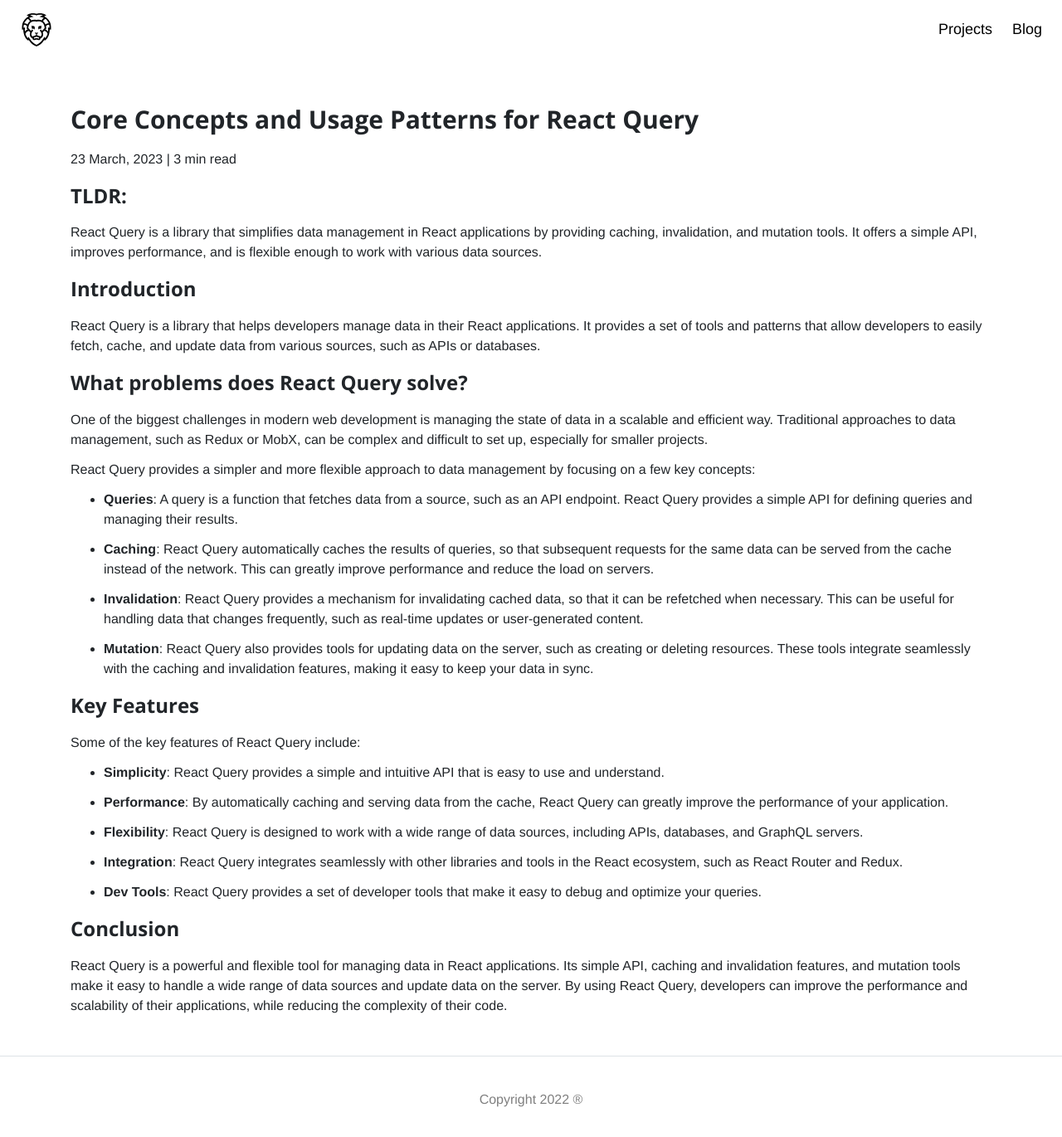
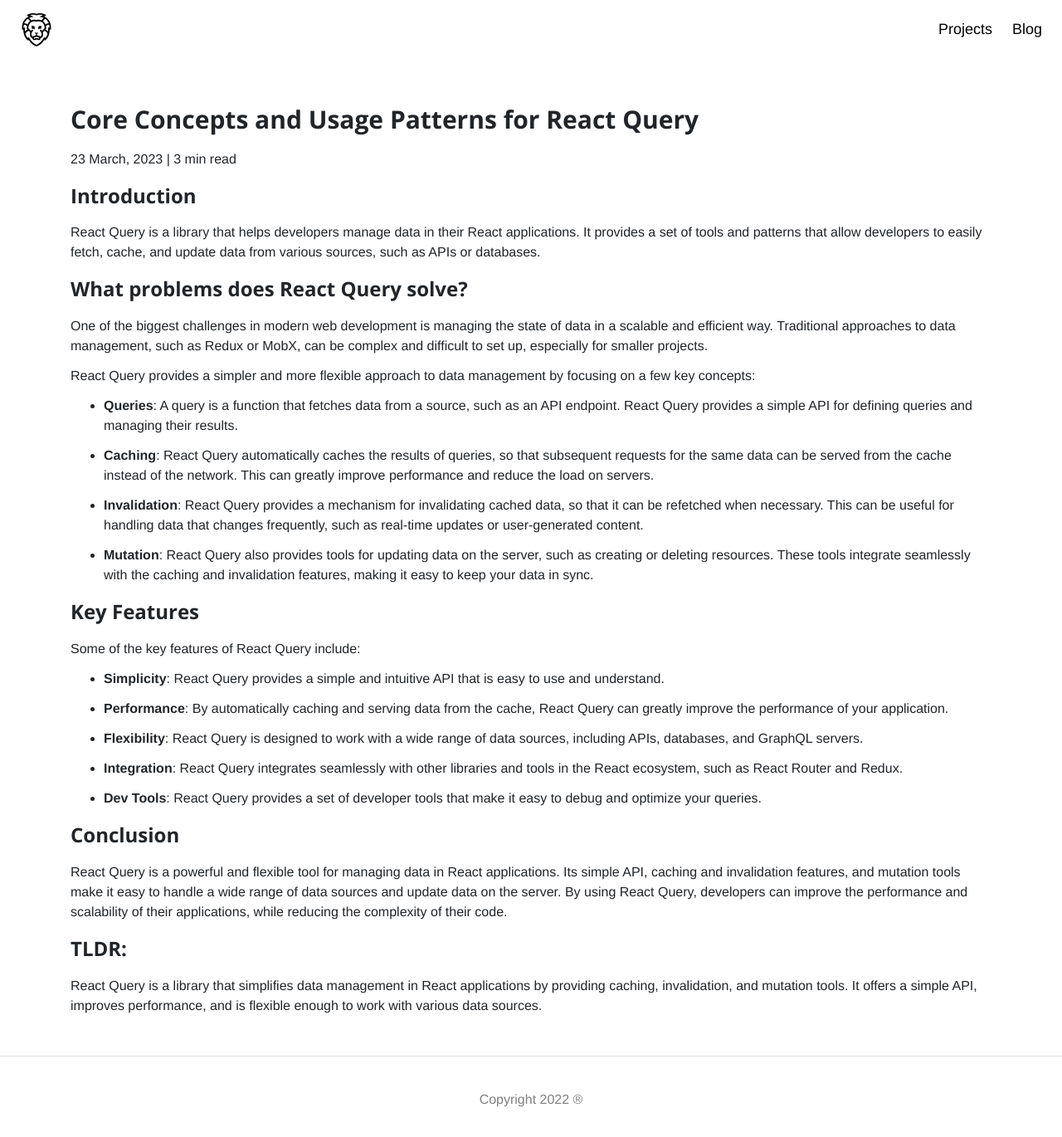
Before and after one commit to jmonterroso/jmonterroso.github.io, a Jekyll site: the page built from _posts/2023-03-23-react-query-core-concepts-and-usage-patterns.md, in a window 1280 px wide and 1370 px high. Shown: the whole window at 83% size. Built offline with Jekyll 4.4.1, drawn with Linux system fonts in a browser that asks for light colours; nearby versions of some CDN libraries; comment, search, counter and statistics services are not loaded; part of the change alters nothing that is shown.

```diff
--- a/_posts/2023-03-23-react-query-core-concepts-and-usage-patterns.md
+++ b/_posts/2023-03-23-react-query-core-concepts-and-usage-patterns.md
@@ -10,9 +10,6 @@ comments: true
 lang: en
 permalink: /en/react-query-core-concepts-and-usage-patterns
 ---
-
-## TLDR:
-React Query is a library that simplifies data management in React applications by providing caching, invalidation, and mutation tools. It offers a simple API, improves performance, and is flexible enough to work with various data sources.
 
 ## Introduction
 React Query is a library that helps developers manage data in their React applications. It provides a set of tools and patterns that allow developers to easily fetch, cache, and update data from various sources, such as APIs or databases.
@@ -48,3 +45,6 @@ Some of the key features of React Query include:
 ## Conclusion
 
 React Query is a powerful and flexible tool for managing data in React applications. Its simple API, caching and invalidation features, and mutation tools make it easy to handle a wide range of data sources and update data on the server. By using React Query, developers can improve the performance and scalability of their applications, while reducing the complexity of their code.
+
+## TLDR:
+React Query is a library that simplifies data management in React applications by providing caching, invalidation, and mutation tools. It offers a simple API, improves performance, and is flexible enough to work with various data sources.
```
